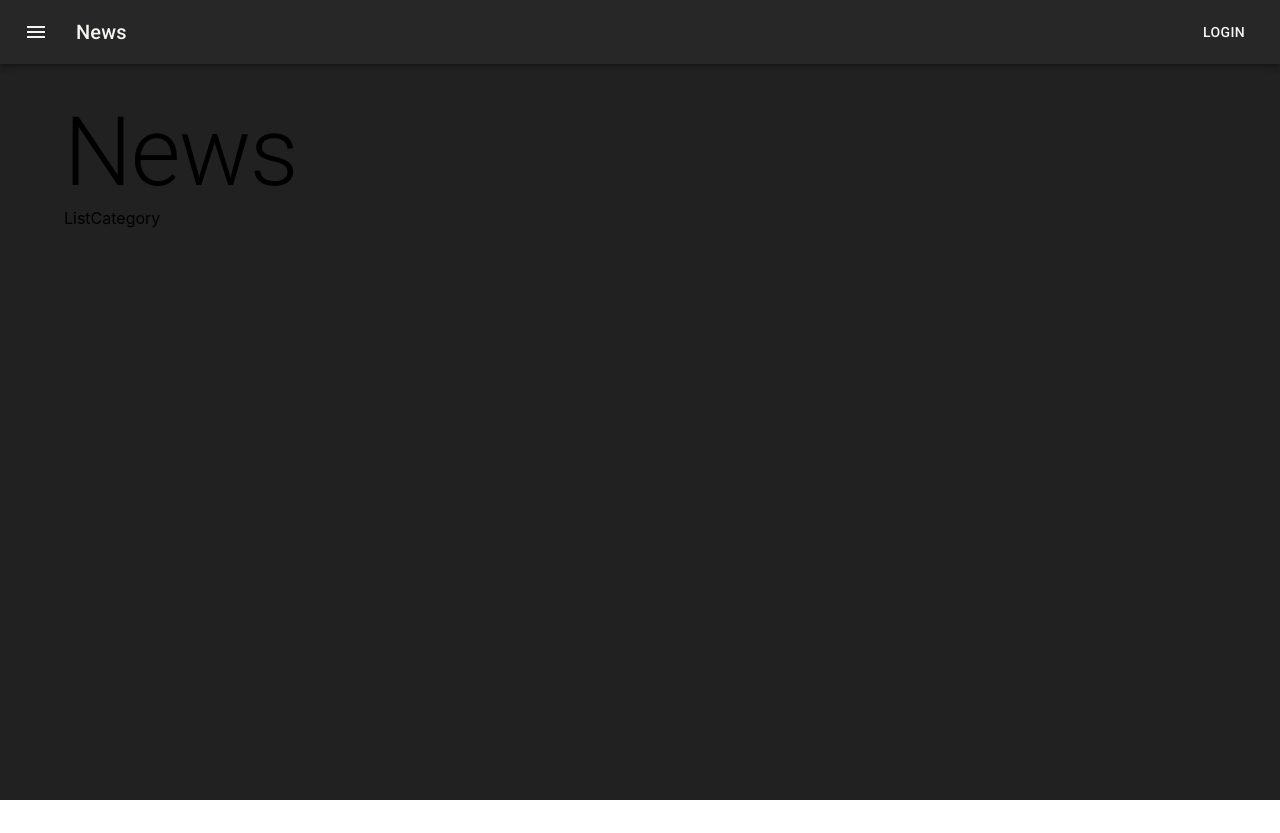
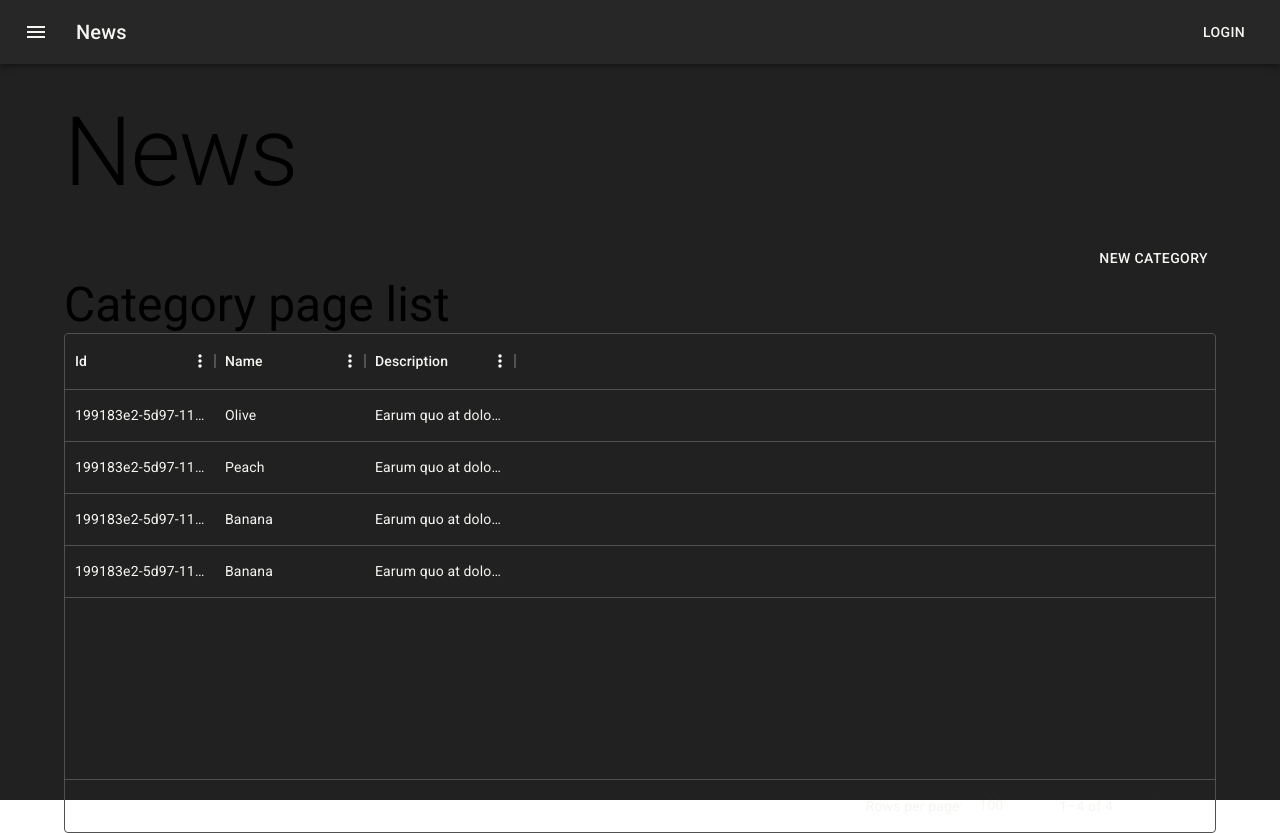
Before and after one commit to poring86/codeflix-admin, a React (Create React App) app: page / in a window 1280 px wide. Before the commit the page ends 800 px from the top, so only its background shows below. Built offline with nearby package versions, Linux system fonts and the light colour scheme.

Commit message:
feat: :sparkles: Category datagrid

```diff
--- a/package.json
+++ b/package.json
@@ -7,6 +7,7 @@
     "@emotion/styled": "^11.11.0",
     "@mui/icons-material": "^5.14.11",
     "@mui/material": "^5.14.11",
+    "@mui/x-data-grid": "^6.15.0",
     "@reduxjs/toolkit": "^1.9.6",
     "@testing-library/jest-dom": "^5.17.0",
     "@testing-library/react": "^13.4.0",
--- a/src/features/categories/ListCategory.tsx
+++ b/src/features/categories/ListCategory.tsx
@@ -1,7 +1,39 @@
 import React from 'react'
+import { useAppSelector } from '../../app/hooks'
+import { selectCategories } from './categorySlice'
+import { Box, Button, Typography } from '@mui/material'
+import { DataGrid, GridColDef, GridRowsProp } from '@mui/x-data-grid'
 
 export const ListCategory = () => {
+  const categories = useAppSelector(selectCategories)
+
+  const rows: GridRowsProp = categories.map((category) => ({
+    id: category.id,
+    name: category.name,
+    description: category.description,
+  }))
+
+  const columns: GridColDef[] = [
+    { field: 'id', headerName: "Id", width: 150 },
+    { field: 'name', headerName: "Name", width: 150 },
+    { field: 'description', headerName: "Description", width: 150 },
+  ]
+
   return (
-    <div>ListCategory</div>
+    <Box maxWidth="lg" sx={{ mt: 4, mb: 4 }}>
+      <Box display="flex" justifyContent="flex-end">
+        <Button>New category</Button>
+      </Box>
+      <Typography variant='h3' component='h1'>
+        Category page list
+      </Typography>
+
+
+      <div style={{ height: 500, width: "100%" }}>
+        <DataGrid columns={columns} rows={rows} />
+      </div>
+
+
+    </Box>
   )
 }
--- a/src/features/categories/categorySlice.ts
+++ b/src/features/categories/categorySlice.ts
@@ -1,4 +1,5 @@
 import { createSlice } from "@reduxjs/toolkit"
+import { RootState } from "../../app/store"
 
 interface Category {
   id: string,
@@ -27,9 +28,9 @@ const categories = [
   { ...category, id: "199183e2-5d97-11ee-8c99-0242ac120003", name: "Banana" },
 ]
 
-export const initialState = {
+export const initialState = [
   ...categories
-}
+]
 
 const categoriesSlice = createSlice({
   name: "categories",
@@ -37,4 +38,6 @@ const categoriesSlice = createSlice({
   reducers: {}
 })
 
+export const selectCategories = (state: RootState) => state.categories
+
 export default categoriesSlice.reducer
```
Also changed, not shown: 1 other file (tests, documents, lock files or other folders).
